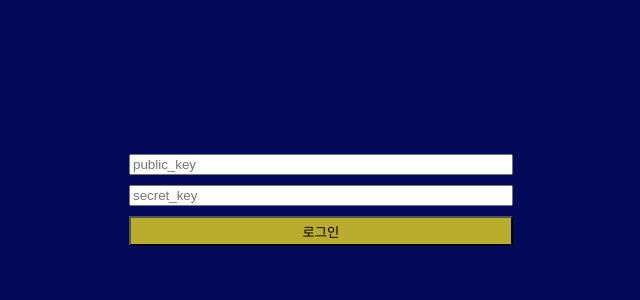
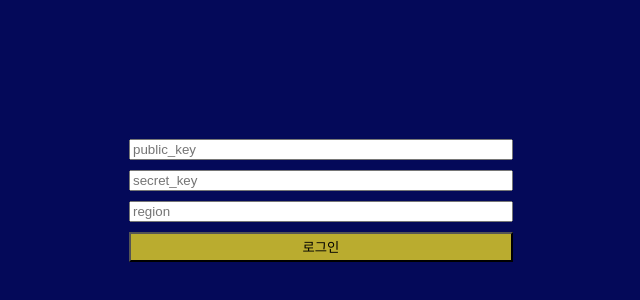
Before and after one commit to CSID-DGU/2022-1-CSC4031-Kloud, a React (Create React App) app in the folder client/: page / in a window 1280 px wide. Shown: the part 200-500 px from the top of the page, without its empty margins (319-959 px from the left). Built offline with nearby package versions, Linux system fonts and the light colour scheme.

Commit message:
Login Form 리전 추가

```diff
--- a/client/src/route/Login.tsx
+++ b/client/src/route/Login.tsx
@@ -8,6 +8,7 @@ import styled from "styled-components";
 interface IForm {
   public_key: string;
   secret_key: string;
+  region: string;
 }
 const Container = styled.div`
   display: flex;
@@ -72,6 +73,13 @@ const Login = () => {
           placeholder="secret_key"
         />
         <ErrorMessage>{errors?.secret_key?.message}</ErrorMessage>
+        <KeyInput
+          {...register("region", {
+            required: "필수 입력 항목입니다.",
+          })}
+          placeholder="region"
+        />
+        <ErrorMessage>{errors?.region?.message}</ErrorMessage>
         <LoginButton>로그인</LoginButton>
       </LoginForm>
     </Container>
```
